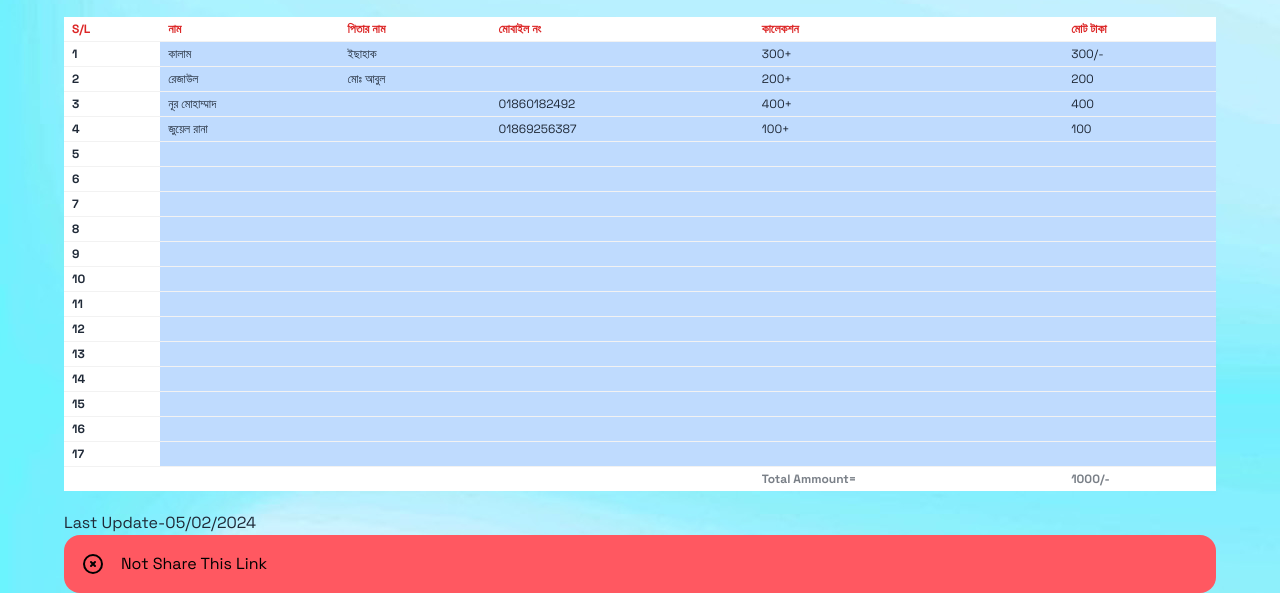
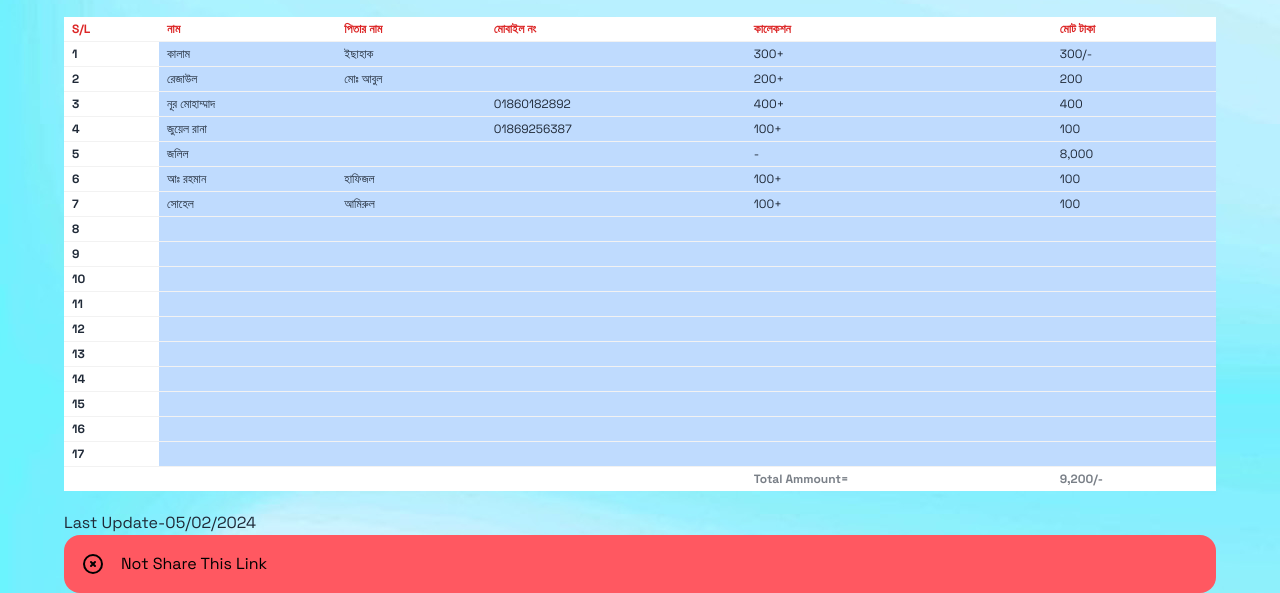
Before and after one commit to jakariyahosen/16-02-2024, a plain HTML site: page index.html in a window 1280 px wide. Shown: the part 1036-1629 px from the top of the page. Drawn offline with nearby package versions, Linux system fonts and the light colour scheme.

Commit message:
name update

```diff
--- a/index.html
+++ b/index.html
@@ -140,7 +140,7 @@
               <th>3</th>
               <td>নূর মোহাম্মাদ</td>      <!-- name  -->
               <td></td>     <!-- FAthers name -->
-              <td>01860182492</td>    <!-- Mobile -->
+              <td>01860182892</td>    <!-- Mobile -->
               <td>400+</td>     <!-- Taka+ -->
               <td>400</td>    <!-- =Taka -->
 
@@ -156,29 +156,29 @@
             </tr>
             <tr>
               <th>5</th>
-              <td></td>      <!-- name  -->
+              <td>জলিল</td>      <!-- name  -->
               <td></td>     <!-- FAthers name -->
               <td></td>    <!-- Mobile -->
-              <td></td>     <!-- Taka+ -->
-              <td></td>    <!-- =Taka -->
+              <td>-</td>     <!-- Taka+ -->
+              <td>8,000</td>    <!-- =Taka -->
 
             </tr>
             <tr>
               <th>6</th>
-              <td></td>      <!-- name  -->
-              <td></td>     <!-- FAthers name -->
+              <td>আঃ রহমান</td>      <!-- name  -->
+              <td>হাফিজল </td>     <!-- FAthers name -->
               <td></td>    <!-- Mobile -->
-              <td></td>     <!-- Taka+ -->
-              <td></td>    <!-- =Taka -->
+              <td>100+</td>     <!-- Taka+ -->
+              <td>100</td>    <!-- =Taka -->
 
             </tr>
             <tr>
               <th>7</th>
-              <td></td>      <!-- name  -->
-              <td></td>     <!-- FAthers name -->
+              <td>সোহেল </td>      <!-- name  -->
+              <td> আমিরুল </td>     <!-- FAthers name -->
               <td></td>    <!-- Mobile -->
-              <td></td>     <!-- Taka+ -->
-              <td></td>    <!-- =Taka -->
+              <td>100+</td>     <!-- Taka+ -->
+              <td>100</td>    <!-- =Taka -->
 
             <tr>
               <th>8</th>
@@ -276,7 +276,7 @@
             <td class"md:hidden"></td>
             <td class"md:hidden"></td>
             <td>Total Ammount=</td>
-            <td>1000/-</td>    <!-- =Taka -->
+            <td>9,200/-</td>    <!-- =Taka -->
 
           </tfoot>
         </table>
```
